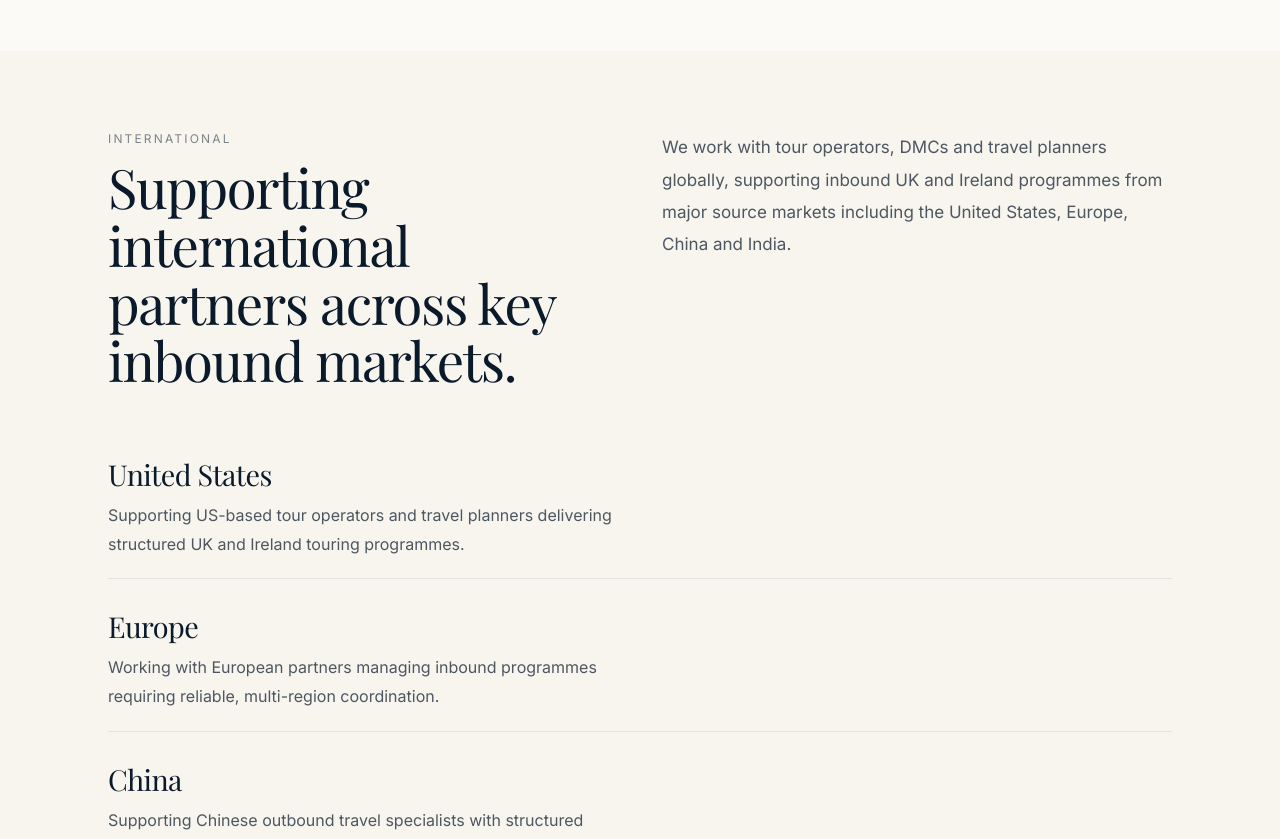
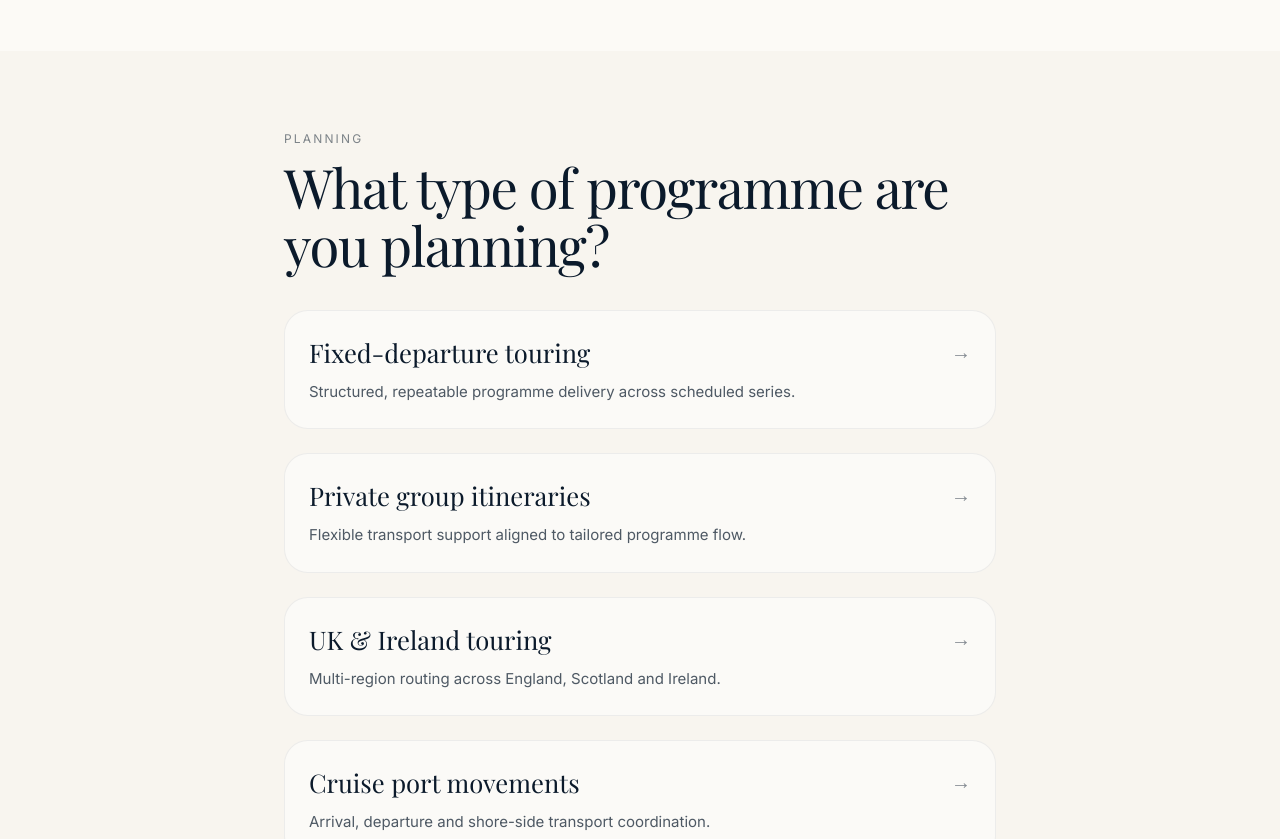
Before and after one commit to kandiahtk-crypto/Project-, a Next.js app: page / in a window 1280 px wide. Shown: the part 1300-2139 px from the top of the page. Built offline with nearby package versions, Linux system fonts and the light colour scheme; a web font is replaced by a local one.

Commit message:
Update page.tsx

```diff
--- a/src/app/page.tsx
+++ b/src/app/page.tsx
@@ -77,6 +77,48 @@ const sectors = [
   },
 ];
 
+const plannerItems = [
+  {
+    title: "Fixed-departure touring",
+    text: "Structured, repeatable programme delivery across scheduled series.",
+    href: "/programmes",
+  },
+  {
+    title: "Private group itineraries",
+    text: "Flexible transport support aligned to tailored programme flow.",
+    href: "/programmes",
+  },
+  {
+    title: "UK & Ireland touring",
+    text: "Multi-region routing across England, Scotland and Ireland.",
+    href: "/programmes",
+  },
+  {
+    title: "Cruise port movements",
+    text: "Arrival, departure and shore-side transport coordination.",
+    href: "/services",
+  },
+];
+
+const faqs = [
+  {
+    q: "Do you work with individual travellers?",
+    a: "We are positioned for tour operators, DMCs and travel planners managing structured programmes rather than individual bookings.",
+  },
+  {
+    q: "Can you support UK and Ireland programmes?",
+    a: "Yes. We support multi-region programmes across England, Scotland and Ireland with consistent delivery.",
+  },
+  {
+    q: "Do you handle fixed-departure touring series?",
+    a: "We support structured, repeatable touring programmes with consistent routing and operational coordination.",
+  },
+  {
+    q: "Do you provide vehicles only or full coordination?",
+    a: "Our focus is programme delivery, aligning vehicles, routing and timing with the wider itinerary.",
+  },
+];
+
 export default function HomePage() {
   return (
     <main>
@@ -125,6 +167,26 @@ export default function HomePage() {
               </li>
             ))}
           </ul>
+        </div>
+      </section>
+
+      <section style={sectionSoft}>
+        <div style={containerNarrow}>
+          <p style={sectionLabel}>Planning</p>
+
+          <h2 style={sectionTitle}>What type of programme are you planning?</h2>
+
+          <div style={plannerGrid}>
+            {plannerItems.map((item) => (
+              <a key={item.title} href={item.href} style={plannerCard}>
+                <div style={plannerTitleRow}>
+                  <h3 style={plannerTitle}>{item.title}</h3>
+                  <span style={plannerArrow}>→</span>
+                </div>
+                <p style={plannerText}>{item.text}</p>
+              </a>
+            ))}
+          </div>
         </div>
       </section>
 
@@ -237,9 +299,7 @@ export default function HomePage() {
         <div style={containerNarrow}>
           <p style={sectionLabel}>Programme structure</p>
 
-          <h2 style={sectionTitle}>
-            Typical touring routes and itinerary flow.
-          </h2>
+          <h2 style={sectionTitle}>Typical touring routes and itinerary flow.</h2>
 
           <p style={sectionText}>
             Our work supports established touring structures used by
@@ -257,6 +317,25 @@ export default function HomePage() {
             <a href="/england-touring" style={teaserLink}>
               View example programme →
             </a>
+          </div>
+        </div>
+      </section>
+
+      <section style={section}>
+        <div style={containerNarrow}>
+          <p style={sectionLabel}>Frequently asked questions</p>
+
+          <h2 style={sectionTitle}>
+            Common questions from operators and planners.
+          </h2>
+
+          <div style={faqList}>
+            {faqs.map((faq) => (
+              <details key={faq.q} style={faqItem}>
+                <summary style={faqQuestion}>{faq.q}</summary>
+                <p style={faqAnswer}>{faq.a}</p>
+              </details>
+            ))}
           </div>
         </div>
       </section>
@@ -468,6 +547,49 @@ const supportItem: CSSProperties = {
   color: "#0B1A2B",
 };
 
+const plannerGrid: CSSProperties = {
+  marginTop: 36,
+  display: "grid",
+  gap: 24,
+};
+
+const plannerCard: CSSProperties = {
+  display: "block",
+  padding: "24px",
+  borderRadius: 24,
+  background: "#FBFAF7",
+  border: "1px solid rgba(11, 26, 43, 0.06)",
+  textDecoration: "none",
+};
+
+const plannerTitleRow: CSSProperties = {
+  display: "flex",
+  justifyContent: "space-between",
+  alignItems: "center",
+  marginBottom: 10,
+  gap: 16,
+};
+
+const plannerTitle: CSSProperties = {
+  margin: 0,
+  fontSize: "clamp(1.3rem, 3vw, 1.6rem)",
+  fontFamily: "var(--font-serif)",
+  color: "#0B1A2B",
+  fontWeight: 400,
+};
+
+const plannerText: CSSProperties = {
+  margin: 0,
+  fontSize: 15,
+  lineHeight: 1.7,
+  color: "rgba(11, 26, 43, 0.72)",
+};
+
+const plannerArrow: CSSProperties = {
+  fontSize: 20,
+  color: "rgba(11, 26, 43, 0.5)",
+};
+
 const regionGrid: CSSProperties = {
   marginTop: 48,
   display: "grid",
@@ -584,6 +706,31 @@ const teaserLink: CSSProperties = {
   fontWeight: 500,
 };
 
+const faqList: CSSProperties = {
+  marginTop: 32,
+  display: "grid",
+  gap: 16,
+};
+
+const faqItem: CSSProperties = {
+  paddingBottom: 14,
+  borderBottom: "1px solid rgba(11, 26, 43, 0.08)",
+};
+
+const faqQuestion: CSSProperties = {
+  fontSize: 16,
+  fontWeight: 500,
+  cursor: "pointer",
+  color: "#0B1A2B",
+};
+
+const faqAnswer: CSSProperties = {
+  marginTop: 8,
+  fontSize: 15,
+  lineHeight: 1.7,
+  color: "rgba(11, 26, 43, 0.72)",
+};
+
 const ctaActions: CSSProperties = {
   marginTop: 26,
   display: "flex",
```
